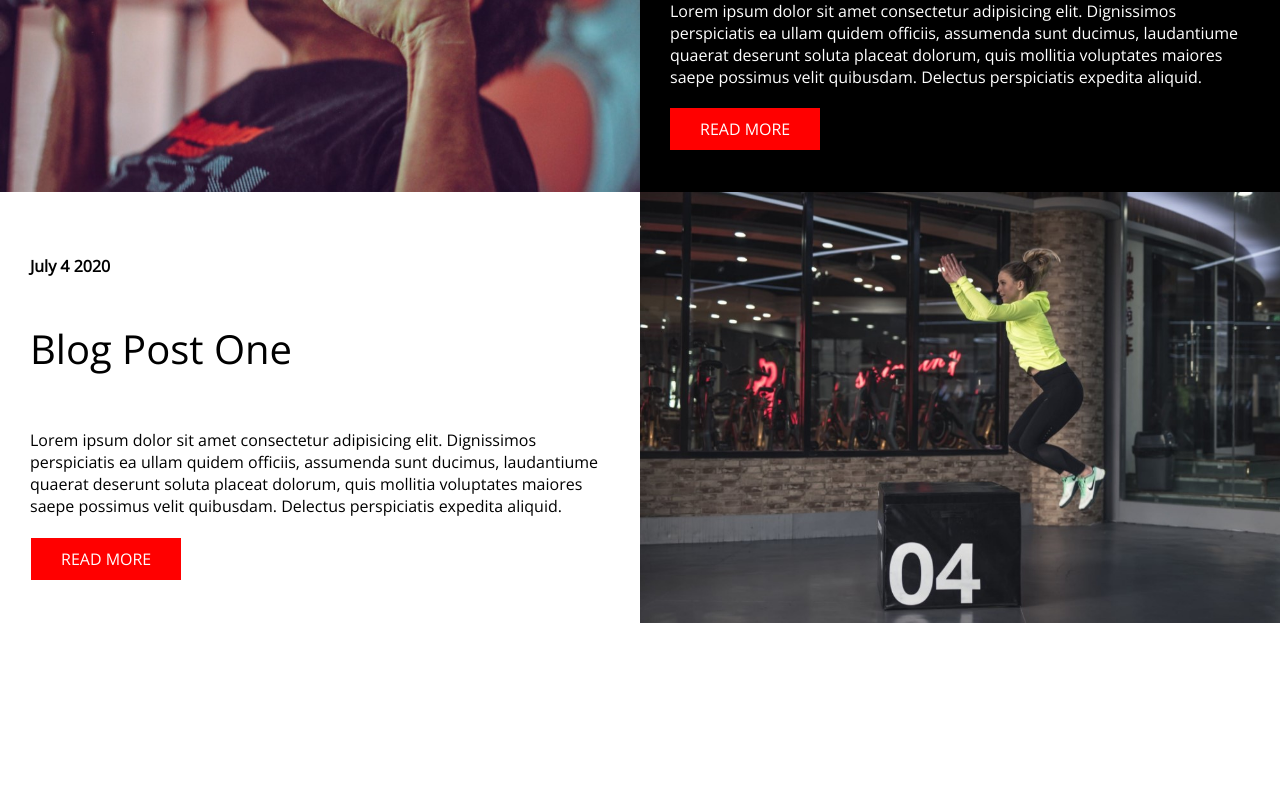
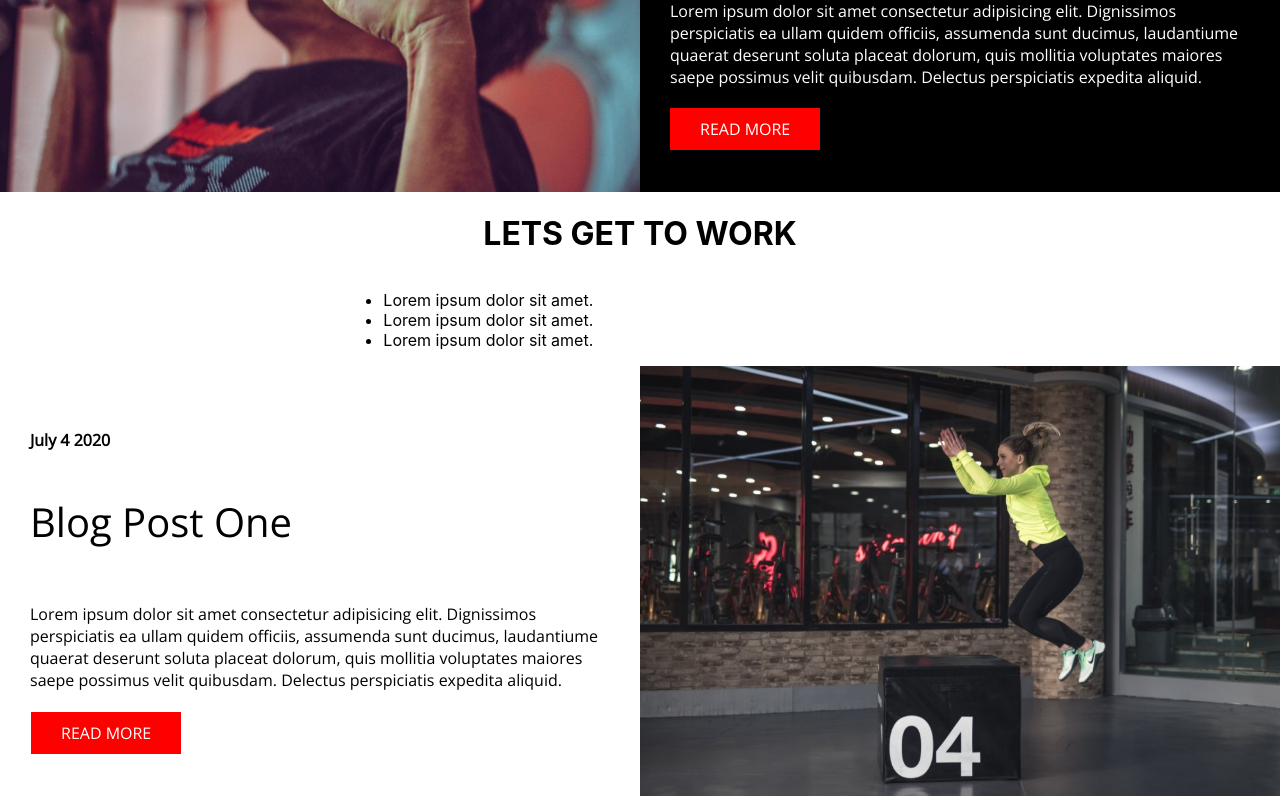
Before and after one commit to marcolvera/drew-fitness, a React (Create React App) app: page / in a window 1280 px wide. Shown: the part 1352-2152 px from the top of the page. Before the commit the page ends 1979 px from the top, so only its background shows below. Built offline with nearby package versions, Linux system fonts and the light colour scheme.

Commit message:
test env file

```diff
--- a/src/components/Card3/Card3.jsx
+++ b/src/components/Card3/Card3.jsx
@@ -1,9 +1,21 @@
-import react from 'react';
+import React from 'react';
 import styles from './Card3.module.css';
 
 const Card3 = () => {
     return(
-        <div>Hello World</div>
+        <div>
+            <div className={styles.toptxt}><h1 className={styles.h1S}>LETS GET TO WORK</h1></div>
+            <div className={styles.box}>
+                <div>
+                    <ul>
+                        <li>Lorem ipsum dolor sit amet.</li>
+                        <li>Lorem ipsum dolor sit amet.</li>
+                        <li>Lorem ipsum dolor sit amet.</li>
+                    </ul>
+                </div>
+                <div></div>
+            </div>
+        </div>
     )
 };
 
--- a/src/components/Card3/Card3.module.css
+++ b/src/components/Card3/Card3.module.css
@@ -0,0 +1,14 @@
+.h1 {
+    font-family: 'Open Sans', sans-serif;
+    font-weight: 100;
+}
+
+.toptxt {
+    display: flex;
+    justify-content: center;
+}
+
+.box {
+    display: flex;
+    justify-content: space-evenly;
+}
--- a/src/pages/Home/Home.jsx
+++ b/src/pages/Home/Home.jsx
@@ -4,6 +4,7 @@ import MainBack from '../../components/MainBack/MainBack';
 import Icons from '../../components/Icons/Icons';
 import Card from '../../components/Card/Card';
 import Card2 from '../../components/Card2/Card2';
+import Card3 from '../../components/Card3/Card3';
 
 const home = () => {
     return(
@@ -12,6 +13,7 @@ const home = () => {
             <MainBack />
             <Icons />
             <Card />
+            <Card3 />
             <Card2 />
         </div>
     )
```
